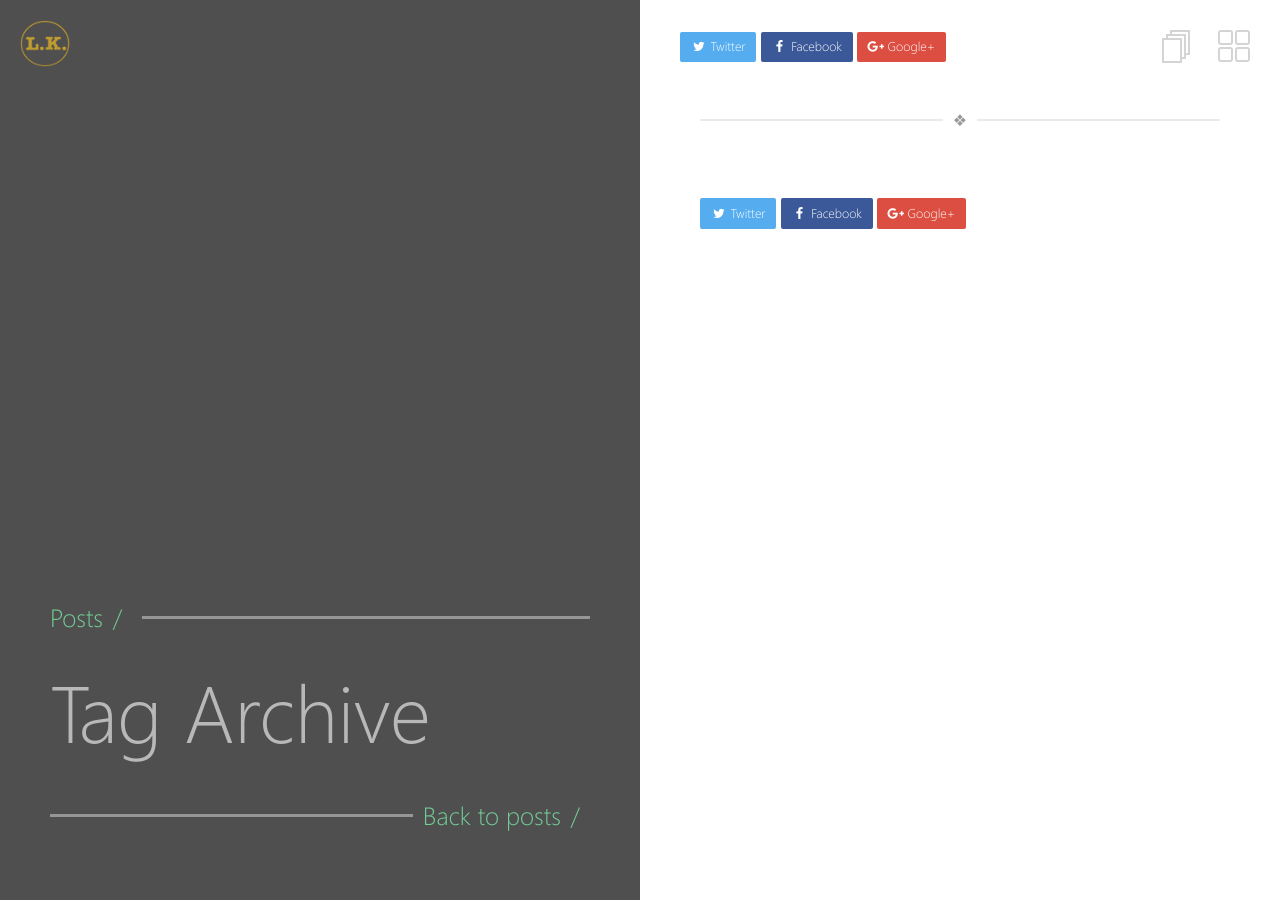
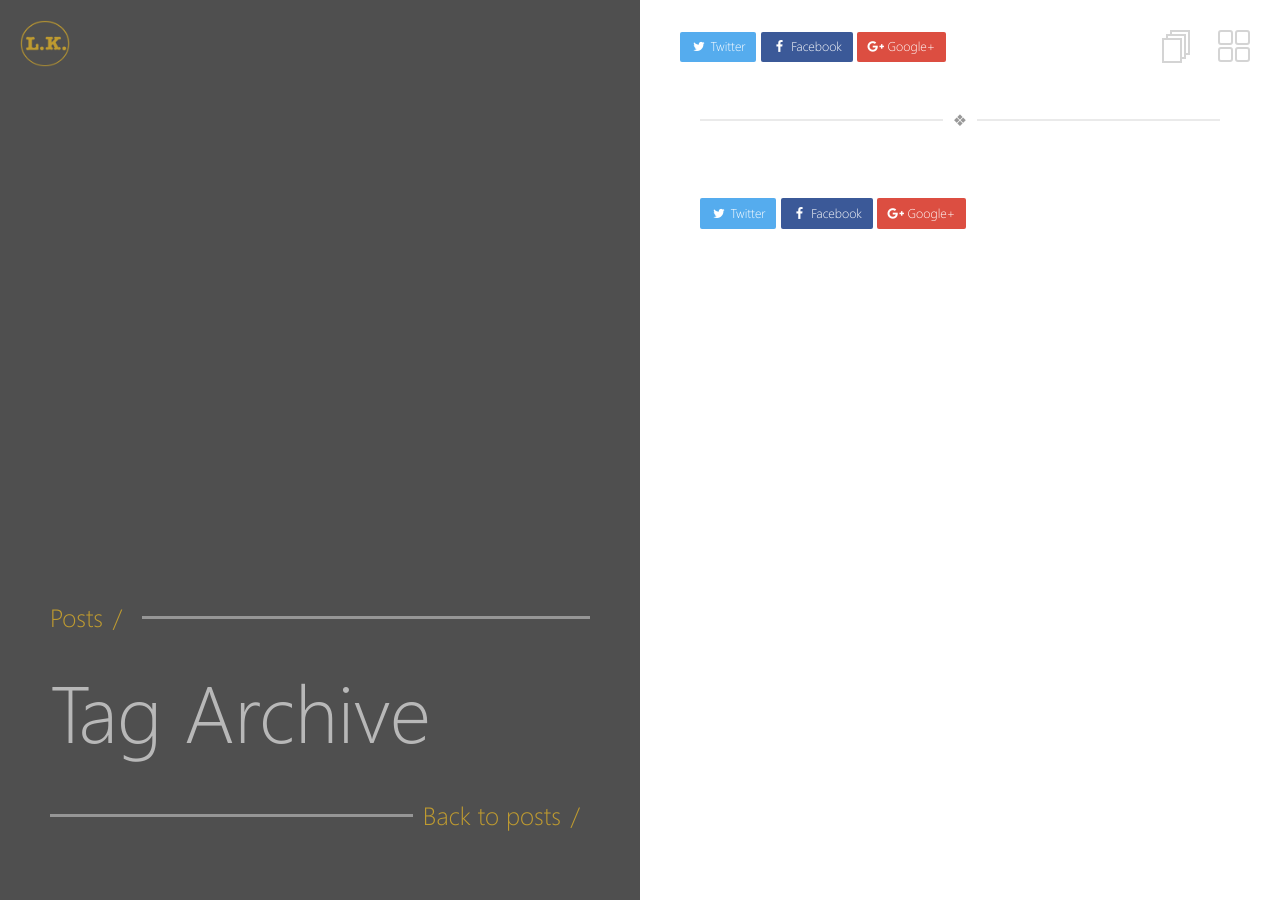
Before and after one commit to lucykbees/lucykbees.github.io, a Jekyll site: the page built from _pages/tags.md, in a window 1280 px wide. Built offline with Jekyll 4.4.1, drawn with Linux system fonts in a browser that asks for light colours.

Commit message:
change line colour on home page

```diff
--- a/assets/_sass/_site.scss
+++ b/assets/_sass/_site.scss
@@ -602,7 +602,7 @@ canvas {
     font-size: 15px;
   }
   .section-line {
-    color: $green;
+    color: #bf9b30;
     position: relative;
     display: -webkit-box;
     display: -moz-box;
@@ -624,7 +624,7 @@ canvas {
       margin-left: 10px;
     }
     a {
-      color: $green;
+      color: #bf9b30;
       &:hover {
         color: #4dbe7a;
       }
```
Also changed, not shown: images/lklogo-small.png (renamed from images/lklogo-mini.png).
